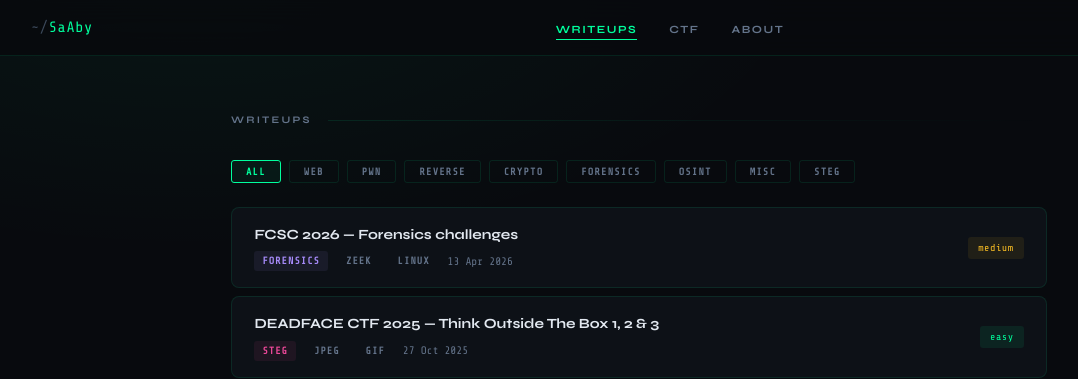
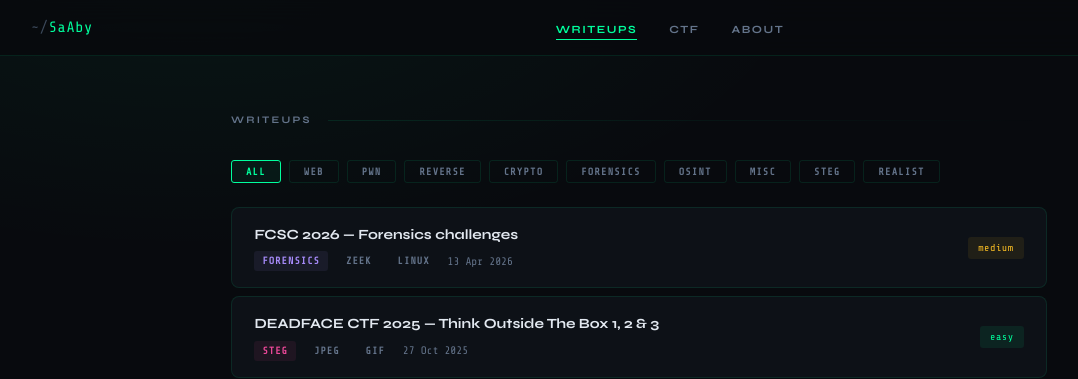
Before and after one commit to SaAbyy/SaAbyy.github.io, a Jekyll site: the page built from writeups.html, in a window 1280 px wide. Shown: the top 379 px of the page, without its empty margins (1-1079 px from the left). Built offline with Jekyll 4.4.1, drawn with Linux system fonts in a browser that asks for light colours.

Commit message:
Add 'Realist' filter button to writeups

```diff
--- a/writeups.html
+++ b/writeups.html
@@ -18,6 +18,7 @@
       <button class="filter-btn" data-filter="osint">OSINT</button>
       <button class="filter-btn" data-filter="misc">Misc</button>
       <button class="filter-btn" data-filter="steg">Steg</button>
+      <button class="filter-btn" data-filter="realist">Realist</button>
     </div>
 
     <div class="card-list" id="writeup-list">
```
